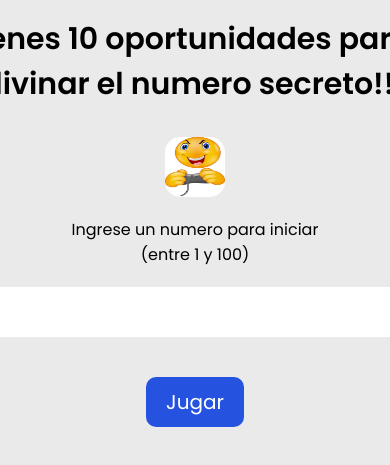
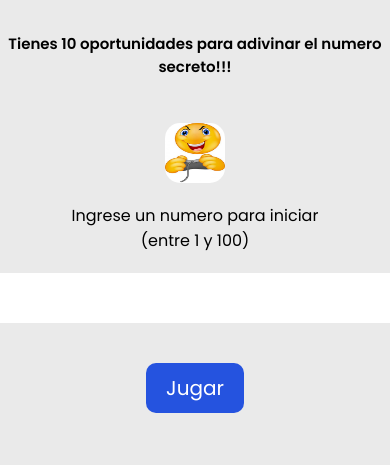
Before and after one commit to RodrDevs80/juegoAdivinaElNumero, a plain HTML site: page index.html in a window 390 px wide. Shown: the part 123-588 px from the top of the page. Drawn offline with nearby package versions, Linux system fonts and the light colour scheme.

Commit message:
responsive design

```diff
--- a/style.css
+++ b/style.css
@@ -28,6 +28,7 @@ body {
 
 h1 {
   font-size: 30px;
+  text-align: center;
 }
 
 h2 {
@@ -95,3 +96,15 @@ input {
   background: #000003;
   color: #eaeaea;
 }
+@media (max-width: 768px) {
+  h1 {
+    margin: 15px;
+    font-size: 15px;
+    text-align: center;
+  }
+
+  h2 {
+    font-size: 10px;
+    text-align: center;
+  }
+}
```
